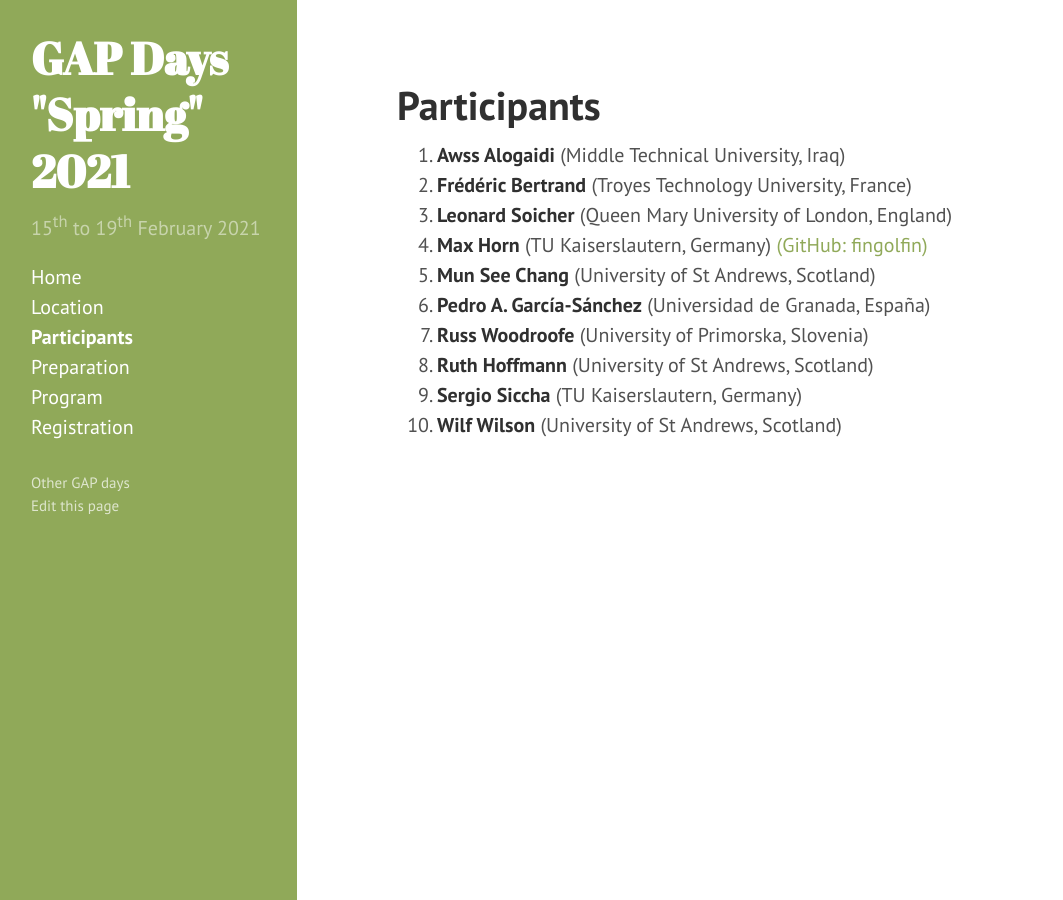
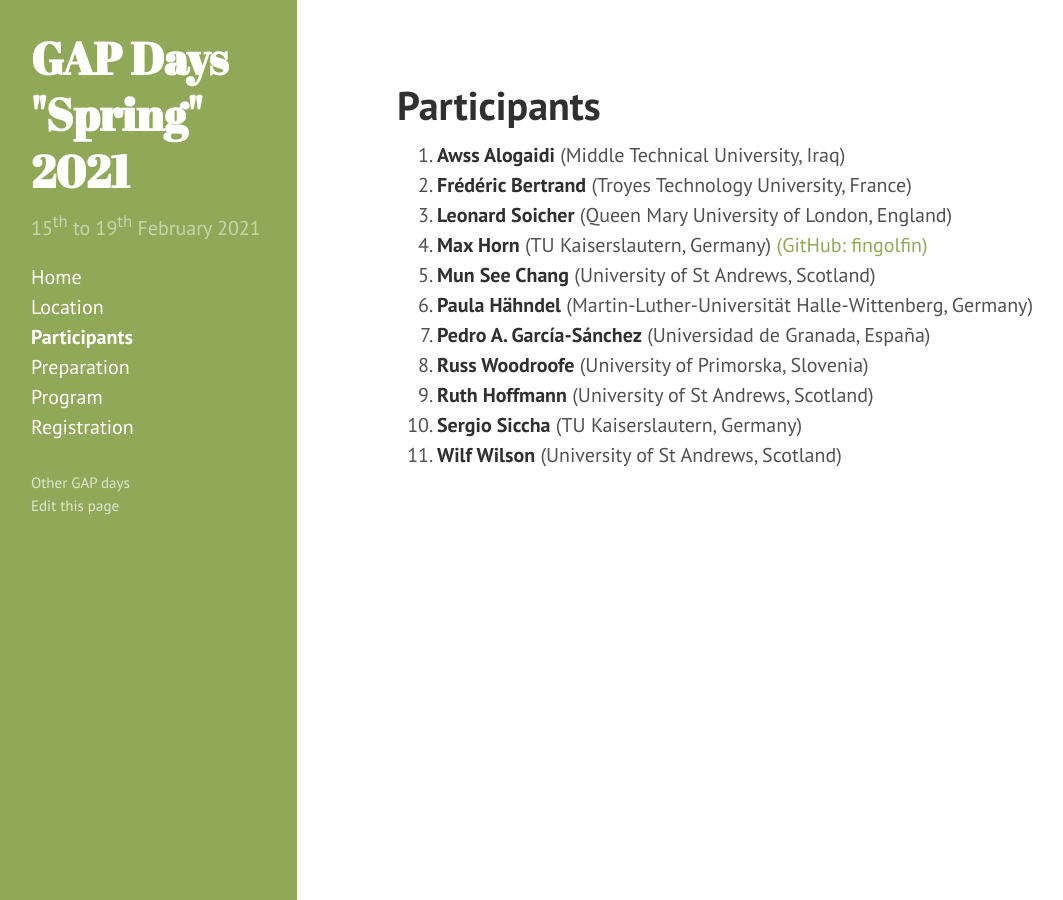
Before and after one commit to gapdays/gapdays2021-spring, a Jekyll site: the page built from participants.md, in a window 1280 px wide. Shown: the whole page, without its empty margins (3-1066 px from the left). Built offline with Jekyll 4.4.1, drawn with Linux system fonts in a browser that asks for light colours.

Commit message:
added paula

```diff
--- a/_data/participants.yml
+++ b/_data/participants.yml
@@ -29,3 +29,6 @@
 
 - name: Mun See Chang
   affiliation: University of St Andrews, Scotland
+
+- name: Paula Hähndel
+  affiliation: Martin-Luther-Universität Halle-Wittenberg, Germany
```
